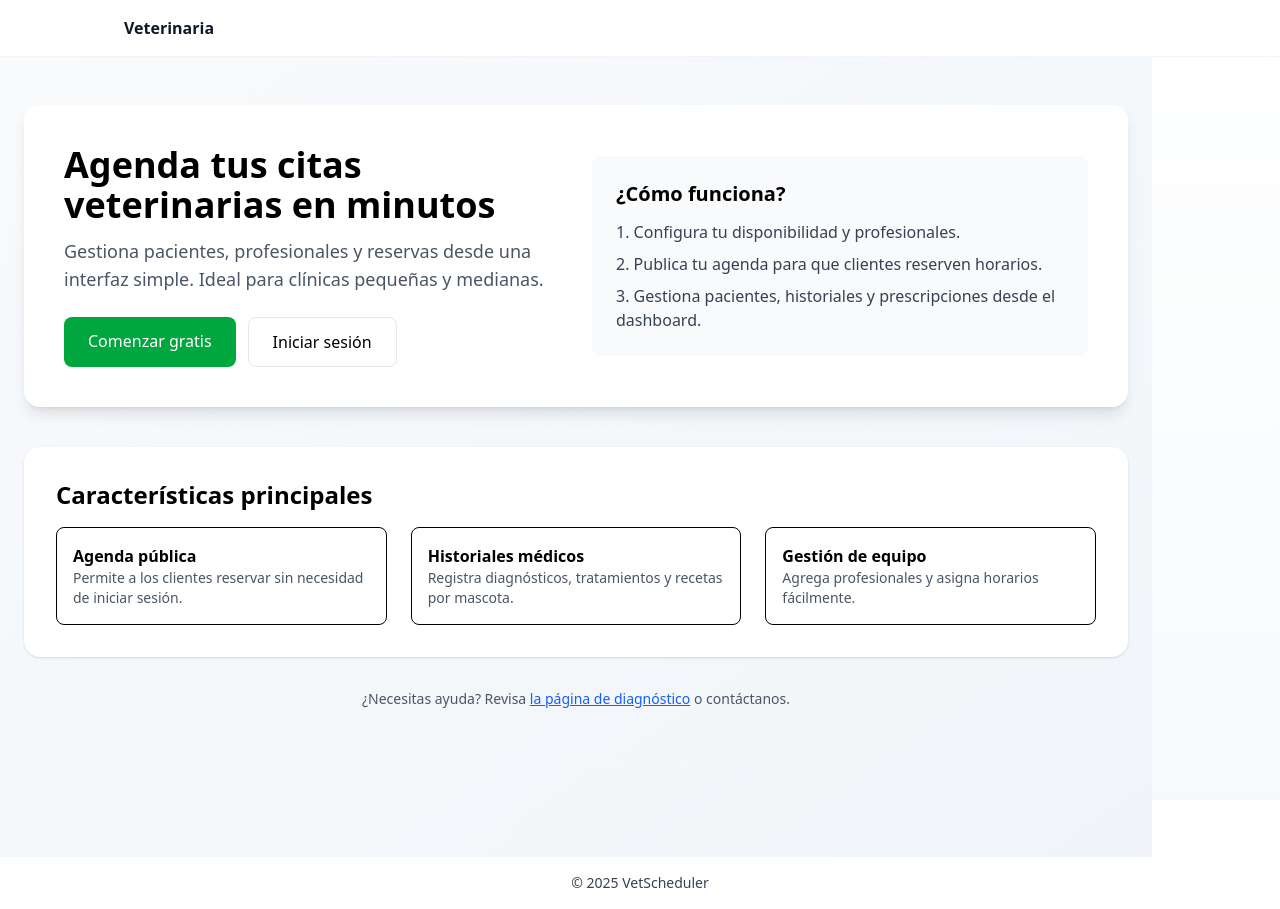
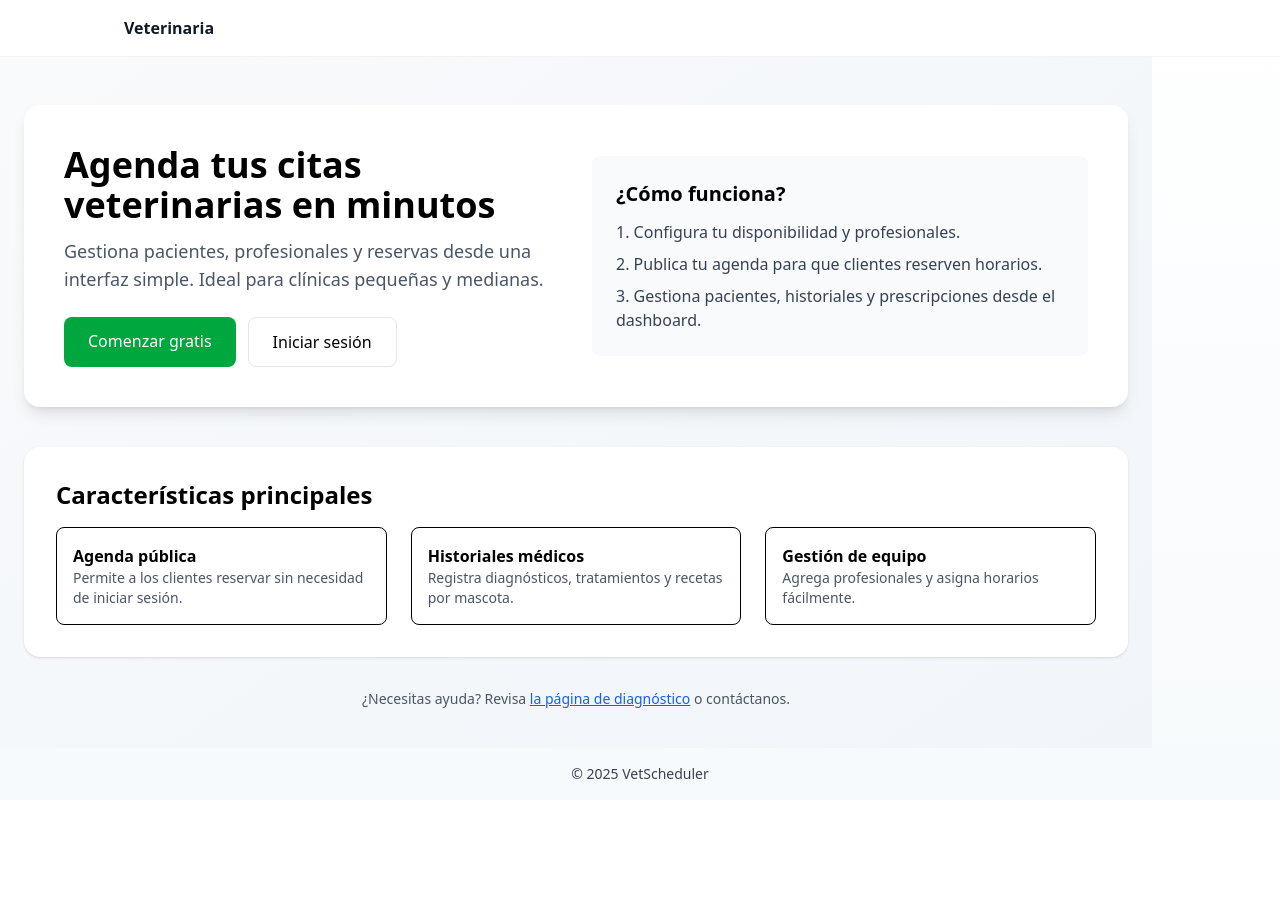
Before and after one commit to PulpFictionApps/Veterinaria, a Next.js app in the folder frontend/: page / in a window 1280 px wide. After the commit the page ends 800 px from the top, so only its background shows below. Built offline with nearby package versions, Linux system fonts and the light colour scheme.

Commit message:
implementaciones

```diff
--- a/frontend/src/app/dashboard/layout.tsx
+++ b/frontend/src/app/dashboard/layout.tsx
@@ -25,18 +25,19 @@ export default function PrivateLayout({ children }: { children: React.ReactNode
   return (
     <div className="min-h-screen bg-gray-50">
       {/* Desktop Layout */}
-      <div className="hidden lg:flex h-screen">
+      <div className="hidden lg:flex lg:min-h-screen">
         <Sidebar />
         <div className="flex-1 flex flex-col min-h-0">
           <Navbar />
-          <main className="flex-1 overflow-auto p-6">{children}</main>
+          <main className="flex-1 overflow-auto p-6 min-h-0">{children}</main>
         </div>
       </div>
 
       {/* Mobile Layout */}
       <div className="lg:hidden flex flex-col min-h-screen">
         <Navbar />
-        <main className="flex-1 overflow-auto p-4 pb-20">{children}</main>
+        {/* add bottom padding so content isn't hidden behind BottomNav */}
+        <main className="flex-1 overflow-auto p-4 pb-28">{children}</main>
         <BottomNav />
       </div>
     </div>
--- a/frontend/src/app/globals.css
+++ b/frontend/src/app/globals.css
@@ -31,10 +31,17 @@
   }
 }
 
+/* Make root take full viewport and provide safe defaults for mobile */
+:root, html, body, #__next {
+  height: 100%;
+}
+
 html, body {
-  height: 100%;
   margin: 0;
   padding: 0;
+  -webkit-font-smoothing: antialiased;
+  -moz-osx-font-smoothing: grayscale;
+  text-rendering: optimizeLegibility;
 }
 
 /* App background */
@@ -43,7 +50,21 @@ body {
   background: linear-gradient(180deg, #ffffff 0%, #f7fafc 100%);
   background-repeat: no-repeat;
   /* Allow body to scroll; inner containers may also handle overflow */
-  overflow: auto;
+  min-height: 100vh;
+  overflow-y: auto;
+  -webkit-overflow-scrolling: touch; /* smooth momentum scroll on iOS */
+}
+
+/* Utility: make a container stretch to viewport height but allow children to scroll inside */
+.app-shell {
+  display: flex;
+  flex-direction: column;
+  min-height: 100vh;
+}
+
+.fill-viewport {
+  min-height: 100vh;
+  height: 100vh;
 }
 
 
--- a/frontend/src/app/layout.tsx
+++ b/frontend/src/app/layout.tsx
@@ -6,9 +6,9 @@ import Footer from '@/components/Footer';
 export default function RootLayout({ children }: { children: React.ReactNode }) {
   return (
     <html lang="es">
-      <body className="min-h-screen bg-gray-50">
+      <body className="app-shell bg-gray-50">
         <AuthProvider>
-          <div className="min-h-screen flex flex-col">
+          <div className="flex-1 flex flex-col min-h-0">
             {/* header kept minimal; content should be full-bleed */}
             <Header />
             <main className="flex-1 w-full mx-auto px-0 py-0 min-h-0 overflow-hidden">
```
Also changed, not shown: 1 other file (tests, documents, lock files or other folders).
